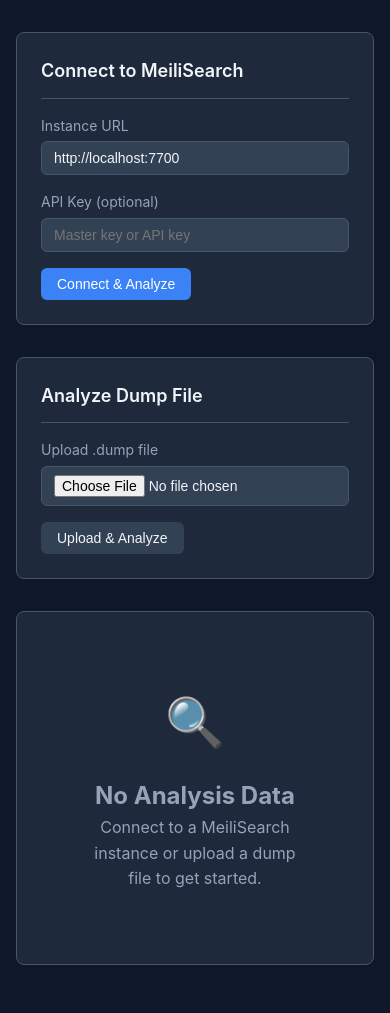
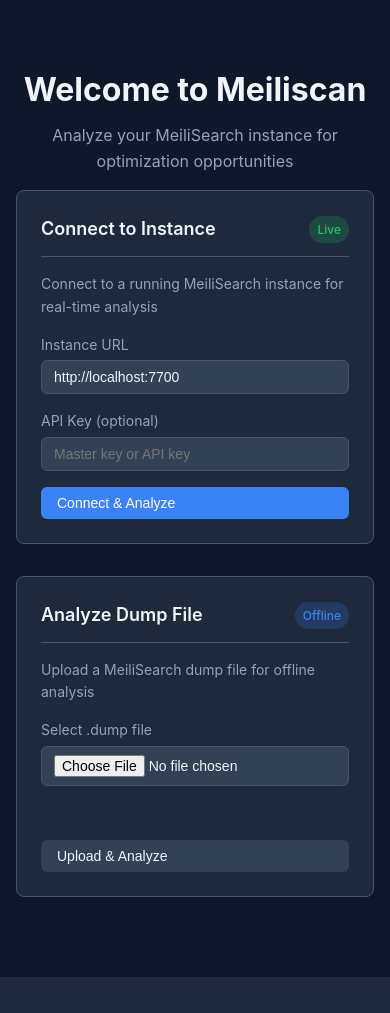
Before and after one commit to asabla/meiliscan, a FastAPI app: page / in a window 390 px wide; the page is wider, and only the part inside the window is pictured. Shown: the part 65-1078 px from the top of that part. After the commit the page ends 1042 px from the top of that part, so only its background shows below. Run offline with FastAPI, Linux system fonts and the light colour scheme; some libraries are stand-ins or nearby versions.

Commit message:
feat(web): redesign dashboard with connection status bar
- Add status bar showing live instance URL or dump filename when connected
- Move export/refresh/disconnect actions to status bar
- Add disconnect route to reset state and return to welcome screen
- Redesign welcome screen with side-by-side connection forms
- Add visual indicators: green pulsing dot for live, blue for dump
- Auto-load still works when started with --url flag
- Responsive layout for mobile devices

```diff
--- a/meiliscan/web/routes.py
+++ b/meiliscan/web/routes.py
@@ -204,6 +204,24 @@ def register_routes(app: FastAPI) -> None:
             await state.collector.close()
 
         await run_analysis(state)
+
+        return RedirectResponse(url="/", status_code=303)
+
+    @app.post("/disconnect", response_class=HTMLResponse)
+    async def disconnect(request: Request):
+        """Disconnect from current source and reset to initial state."""
+        state: AppState = request.app.state.analyzer_state
+
+        # Close existing collector
+        if state.collector:
+            await state.collector.close()
+
+        # Reset all state
+        state.report = None
+        state.collector = None
+        state.meili_url = None
+        state.meili_api_key = None
+        state.dump_path = None
 
         return RedirectResponse(url="/", status_code=303)
 
--- a/meiliscan/web/static/css/style.css
+++ b/meiliscan/web/static/css/style.css
@@ -122,6 +122,76 @@ main {
     font-weight: 600;
 }
 
+/* Status Bar */
+.status-bar {
+    display: flex;
+    justify-content: space-between;
+    align-items: center;
+    background-color: var(--bg-secondary);
+    border: 1px solid var(--border);
+    border-radius: 0.5rem;
+    padding: 0.75rem 1rem;
+}
+
+.status-bar-info {
+    display: flex;
+    align-items: center;
+    gap: 0.75rem;
+}
+
+.status-indicator {
+    width: 10px;
+    height: 10px;
+    border-radius: 50%;
+    flex-shrink: 0;
+}
+
+.status-indicator.status-live {
+    background-color: var(--green);
+    box-shadow: 0 0 8px var(--green);
+}
+
+.status-indicator.status-dump {
+    background-color: var(--blue);
+}
+
+.status-text {
+    font-size: 0.875rem;
+}
+
+.status-bar-actions {
+    display: flex;
+    align-items: center;
+    gap: 0.5rem;
+}
+
+/* Welcome Container */
+.welcome-container {
+    max-width: 900px;
+    margin: 2rem auto;
+}
+
+.welcome-header {
+    text-align: center;
+}
+
+.welcome-header h1 {
+    font-size: 2rem;
+    margin-bottom: 0.5rem;
+}
+
+@media (max-width: 640px) {
+    .status-bar {
+        flex-direction: column;
+        gap: 1rem;
+        align-items: stretch;
+    }
+
+    .status-bar-actions {
+        justify-content: flex-end;
+    }
+}
+
 /* Grid System */
 .grid {
     display: grid;
@@ -187,6 +257,17 @@ main {
 
 .btn-secondary:hover {
     background-color: var(--border);
+}
+
+.btn-outline {
+    background-color: transparent;
+    color: var(--text-secondary);
+    border: 1px solid var(--border);
+}
+
+.btn-outline:hover {
+    background-color: var(--bg-tertiary);
+    color: var(--text-primary);
 }
 
 /* Forms */
--- a/meiliscan/web/templates/dashboard.html
+++ b/meiliscan/web/templates/dashboard.html
@@ -3,46 +3,49 @@
 {% block title %}Dashboard - Meiliscan{% endblock %}
 
 {% block content %}
-{% if not report %}
-<div class="grid grid-2 mb-2">
-    <!-- Connection Form -->
-    <div class="card">
-        <div class="card-header">
-            <h2 class="card-title">Connect to MeiliSearch</h2>
+{% if report %}
+<!-- Connection Status Bar -->
+<div class="status-bar mb-2">
+    <div class="status-bar-info">
+        {% if source_url %}
+        <span class="status-indicator status-live"></span>
+        <span class="status-text">
+            <strong>Live Instance:</strong> {{ source_url }}
+            {% if report.source.meilisearch_version %}
+            <span class="text-secondary">(v{{ report.source.meilisearch_version }})</span>
+            {% endif %}
+        </span>
+        {% elif source_dump %}
+        <span class="status-indicator status-dump"></span>
+        <span class="status-text">
+            <strong>Dump File:</strong> {{ source_dump.name }}
+        </span>
+        {% endif %}
+    </div>
+    <div class="status-bar-actions">
+        <!-- Export Dropdown -->
+        <div class="dropdown">
+            <button type="button" class="btn btn-secondary btn-sm dropdown-toggle" onclick="toggleDropdown(this)">
+                Export ▾
+            </button>
+            <ul class="dropdown-menu">
+                <li><a href="/api/export?format=json" class="dropdown-item">JSON (.json)</a></li>
+                <li><a href="/api/export?format=markdown" class="dropdown-item">Markdown (.md)</a></li>
+                <li><a href="/api/export?format=sarif" class="dropdown-item">SARIF (.sarif)</a></li>
+                <li><a href="/api/export?format=agent" class="dropdown-item">Agent (.md)</a></li>
+            </ul>
         </div>
-        <form action="/connect" method="post">
-            <div class="form-group">
-                <label for="url">Instance URL</label>
-                <input type="url" id="url" name="url" value="{{ source_url or 'http://localhost:7700' }}" style="width: 100%;" required>
-            </div>
-            <div class="form-group">
-                <label for="api_key">API Key (optional)</label>
-                <input type="password" id="api_key" name="api_key" placeholder="Master key or API key" style="width: 100%;">
-            </div>
-            <button type="submit" class="btn btn-primary">Connect & Analyze</button>
+        {% if source_url %}
+        <form action="/refresh" method="post" style="margin: 0;">
+            <button type="submit" class="btn btn-secondary btn-sm">Refresh</button>
+        </form>
+        {% endif %}
+        <form action="/disconnect" method="post" style="margin: 0;">
+            <button type="submit" class="btn btn-outline btn-sm">Disconnect</button>
         </form>
     </div>
+</div>
 
-    <!-- Upload Form -->
-    <div class="card">
-        <div class="card-header">
-            <h2 class="card-title">Analyze Dump File</h2>
-        </div>
-        <form action="/upload" method="post" enctype="multipart/form-data">
-            <div class="form-group">
-                <label for="file">Upload .dump file</label>
-                <input type="file" id="file" name="file" accept=".dump" style="width: 100%;" required>
-            </div>
-            <button type="submit" class="btn btn-secondary">Upload & Analyze</button>
-        </form>
-        {% if source_dump %}
-        <p class="text-muted mt-1">Currently analyzing: {{ source_dump.name }}</p>
-        {% endif %}
-    </div>
-</div>
-{% endif %}
-
-{% if report %}
 <!-- Summary Stats -->
 <div class="grid grid-4 mb-2">
     <div class="card stat">
@@ -67,23 +70,6 @@
 <div class="card mb-2">
     <div class="card-header">
         <h2 class="card-title">Health Score</h2>
-        <div class="flex gap-1">
-            <!-- Export Dropdown -->
-            <div class="dropdown">
-                <button type="button" class="btn btn-secondary dropdown-toggle" onclick="toggleDropdown(this)">
-                    📥 Export ▾
-                </button>
-                <ul class="dropdown-menu">
-                    <li><a href="/api/export?format=json" class="dropdown-item">JSON (.json)</a></li>
-                    <li><a href="/api/export?format=markdown" class="dropdown-item">Markdown (.md)</a></li>
-                    <li><a href="/api/export?format=sarif" class="dropdown-item">SARIF (.sarif)</a></li>
-                    <li><a href="/api/export?format=agent" class="dropdown-item">Agent (.md)</a></li>
-                </ul>
-            </div>
-            <form action="/refresh" method="post" style="margin: 0;">
-                <button type="submit" class="btn btn-secondary">🔄 Refresh</button>
-            </form>
-        </div>
     </div>
     <div class="health-score-container">
         <!-- Left: Score Display -->
@@ -194,12 +180,12 @@
     <div class="card">
         <div class="card-header">
             <h2 class="card-title">Issues by Severity</h2>
-            <a href="/findings" class="btn btn-secondary">View All →</a>
+            <a href="/findings" class="btn btn-secondary btn-sm">View All →</a>
         </div>
         <div class="flex gap-2 flex-wrap">
-            <span class="badge badge-red">🔴 {{ report.summary.critical_issues }} Critical</span>
-            <span class="badge badge-yellow">🟡 {{ report.summary.warnings }} Warnings</span>
-            <span class="badge badge-blue">🔵 {{ report.summary.suggestions }} Suggestions</span>
+            <span class="badge badge-red">{{ report.summary.critical_issues }} Critical</span>
+            <span class="badge badge-yellow">{{ report.summary.warnings }} Warnings</span>
+            <span class="badge badge-blue">{{ report.summary.suggestions }} Suggestions</span>
         </div>
 
         {% set all_findings = report.get_all_findings() %}
@@ -285,7 +271,7 @@
                 {% endif %}
                 {% if finding.references %}
                 {% if finding.index_uid %}<span style="margin: 0 0.5rem;">|</span>{% endif %}
-                <a href="{{ finding.references[0] }}" target="_blank" rel="noopener">📖 Docs</a>
+                <a href="{{ finding.references[0] }}" target="_blank" rel="noopener">Docs</a>
                 {% endif %}
             </div>
             {% endif %}
@@ -306,12 +292,53 @@
 {% endif %}
 
 {% else %}
-<!-- No Data State -->
-<div class="card">
-    <div class="empty-state">
-        <div class="empty-state-icon">🔍</div>
-        <h2>No Analysis Data</h2>
-        <p class="text-secondary">Connect to a MeiliSearch instance or upload a dump file to get started.</p>
+<!-- Not Connected State -->
+<div class="welcome-container">
+    <div class="welcome-header mb-2">
+        <h1>Welcome to Meiliscan</h1>
+        <p class="text-secondary">Analyze your MeiliSearch instance for optimization opportunities</p>
+    </div>
+
+    <div class="grid grid-2">
+        <!-- Connection Form -->
+        <div class="card">
+            <div class="card-header">
+                <h2 class="card-title">Connect to Instance</h2>
+                <span class="badge badge-green">Live</span>
+            </div>
+            <p class="text-secondary mb-2" style="font-size: 0.875rem;">Connect to a running MeiliSearch instance for real-time analysis</p>
+            <form action="/connect" method="post">
+                <div class="form-group">
+                    <label for="url">Instance URL</label>
+                    <input type="url" id="url" name="url" value="http://localhost:7700" style="width: 100%;" required>
+                </div>
+                <div class="form-group">
+                    <label for="api_key">API Key <span class="text-secondary">(optional)</span></label>
+                    <input type="password" id="api_key" name="api_key" placeholder="Master key or API key" style="width: 100%;">
+                </div>
+                <button type="submit" class="btn btn-primary" style="width: 100%;">Connect & Analyze</button>
+            </form>
+        </div>
+
+        <!-- Upload Form -->
+        <div class="card">
+            <div class="card-header">
+                <h2 class="card-title">Analyze Dump File</h2>
+                <span class="badge badge-blue">Offline</span>
+            </div>
+            <p class="text-secondary mb-2" style="font-size: 0.875rem;">Upload a MeiliSearch dump file for offline analysis</p>
+            <form action="/upload" method="post" enctype="multipart/form-data">
+                <div class="form-group">
+                    <label for="file">Select .dump file</label>
+                    <input type="file" id="file" name="file" accept=".dump" style="width: 100%;" required>
+                </div>
+                <div class="form-group" style="visibility: hidden;">
+                    <label>&nbsp;</label>
+                    <input type="hidden">
+                </div>
+                <button type="submit" class="btn btn-secondary" style="width: 100%;">Upload & Analyze</button>
+            </form>
+        </div>
     </div>
 </div>
 {% endif %}
```
